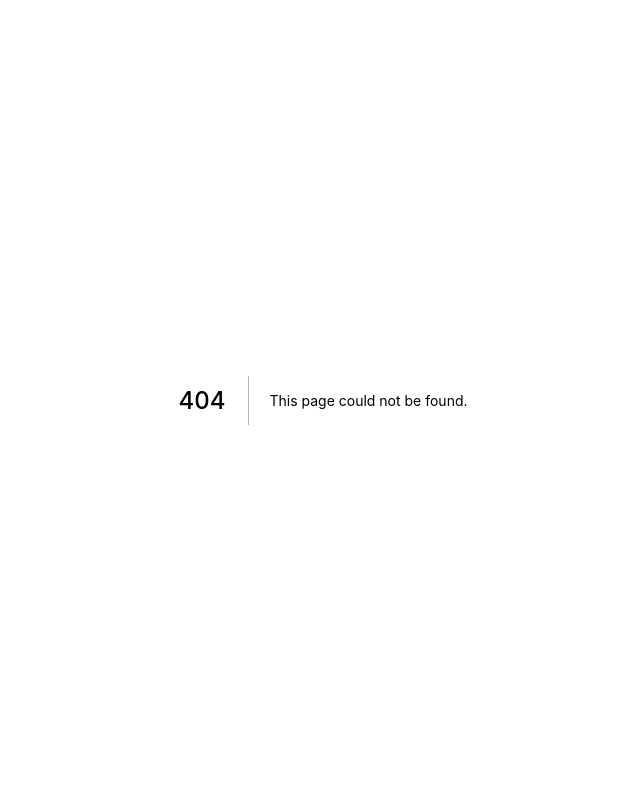
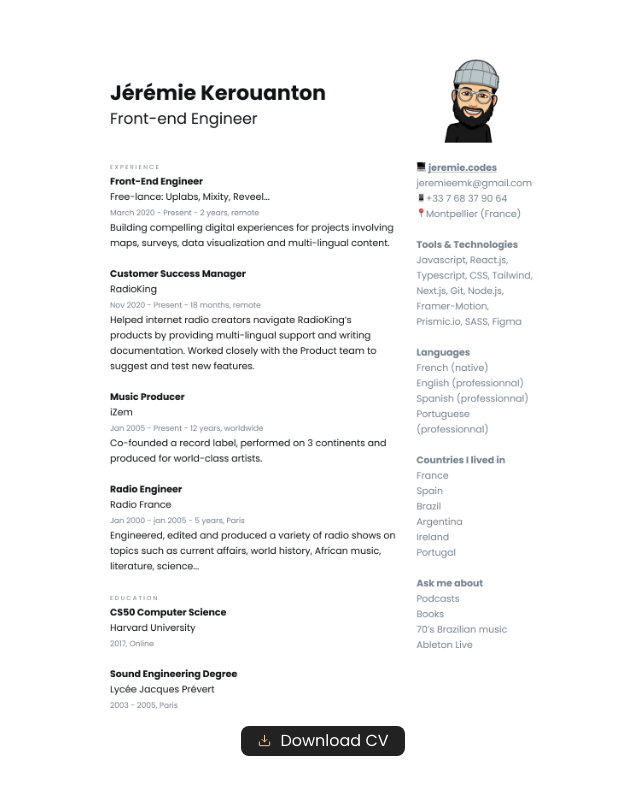
Before and after one commit to jeremieemk/portfolio-2022, a Next.js app: page /resume in a window 1280 px wide. Before the commit this address had no page. Shown: the top 794 px of the page, without its empty margins (317-957 px from the left). Built offline with nearby package versions, Linux system fonts and the light colour scheme.

Commit message:
added resume page

```diff
--- a/pages/components/ProjectList.tsx
+++ b/pages/components/ProjectList.tsx
@@ -1,11 +1,10 @@
 import { projectData } from "../../data/projectData";
 import Project from "./Project";
-import Title from "./Title";
 
 const ProjectList = () => {
 	return (
 		<section className="w-full">
-			<Title label={"SELECTED PROJECTS"} />
+			<h1 className=" text-2xl md:text-5xl font-bold text-white px-4 py-1 rounded-lg bg-darkGrey2 w-fit mb-6"  >SELECTED PROJECTS</h1>
 			<div className=" w-full grid grid-cols-1 gap-8 md:grid-cols-2 md:gap-16  ">
 				{projectData && projectData.map((project) => {
 					return <Project key={project.title} project={project} />;
--- /dev/null
+++ b/pages/components/SectionTitle.tsx
@@ -0,0 +1,14 @@
+
+type SectionTitleProps = {
+	label: string;
+};
+
+const SectionTitle = ({ label }: SectionTitleProps) => {
+	return (
+		<h1 className=" text-xl font-bold text-white px-4 py-1 rounded-lg bg-darkGrey2 w-fit mb-6">
+			{label}
+		</h1>
+	);
+};
+
+export default SectionTitle;
--- a/pages/components/Title.tsx
+++ /dev/null
@@ -1,11 +0,0 @@
-type TitleProps = {
-    label: string;
-};
-
-const Title = ({ label }: TitleProps) => {
-    return (
-        <h1 className=" text-2xl md:text-5xl font-bold text-white px-4 py-1 rounded-lg bg-darkGrey2 w-fit mb-6"  >{label}</h1>
-    );
-};
-
-export default Title;
--- /dev/null
+++ b/pages/resume.tsx
@@ -0,0 +1,47 @@
+import type { NextPage } from "next";
+import { motion } from "framer-motion";
+import Head from "next/head";
+import Image from "next/image";
+import { DownloadSimple } from "phosphor-react";
+
+const Resume: NextPage = () => {
+	return (
+		<>
+			<Head>
+				<title>JeremieCodes CV</title>
+				<meta name="JeremieCodes" content="JeremieCodes CV" />
+			</Head>
+			<motion.div
+				className="w-screen h-screen  bg-white p-10 "
+				animate={{ opacity: 1 }}
+				transition={{ duration: 0.3 }}
+				initial={{ opacity: 0 }}
+			>
+				<div className=" w-full h-full relative ">
+					<Image
+						src="/jeremie-resume.png"
+						alt="Jeremie Resume"
+						layout="fill"
+						objectFit="contain"
+					/>
+					<div className=" w-full flex justify-center absolute -bottom-5 right-0 ">
+						<a href="https://drive.google.com/uc?export=download&id=1zaH1CDdikJpW1IEpNkDzyqJuXJwBTzud" target="_blank"rel="noreferrer" >
+						<motion.button
+							whileHover={{
+								y: 1,
+								transition: { duration: 0.2, ease: "easeInOut" },
+							}}
+							className=" text-l  text-white px-4 py-1 rounded-lg bg-darkGrey2 mb-6 w-fit flex gap-2 whitespace-nowrap items-center"
+						>
+							<DownloadSimple size={15} color="#FFCD9A" />
+							Download CV
+						</motion.button>
+						</a>
+					</div>
+				</div>
+			</motion.div>
+		</>
+	);
+};
+
+export default Resume;
--- a/tailwind.config.js
+++ b/tailwind.config.js
@@ -9,6 +9,7 @@ module.exports = {
           darkGrey: "#121212",
           darkGrey2: "#222222",
           yellow: "#f7df1e",
+          yellow2: "#F6C342",
           blue:"#007ACC",
           grey: "#575757",
           green: "#699E5B",
```
Also changed, not shown: public/jeremie-resume.png (added).
